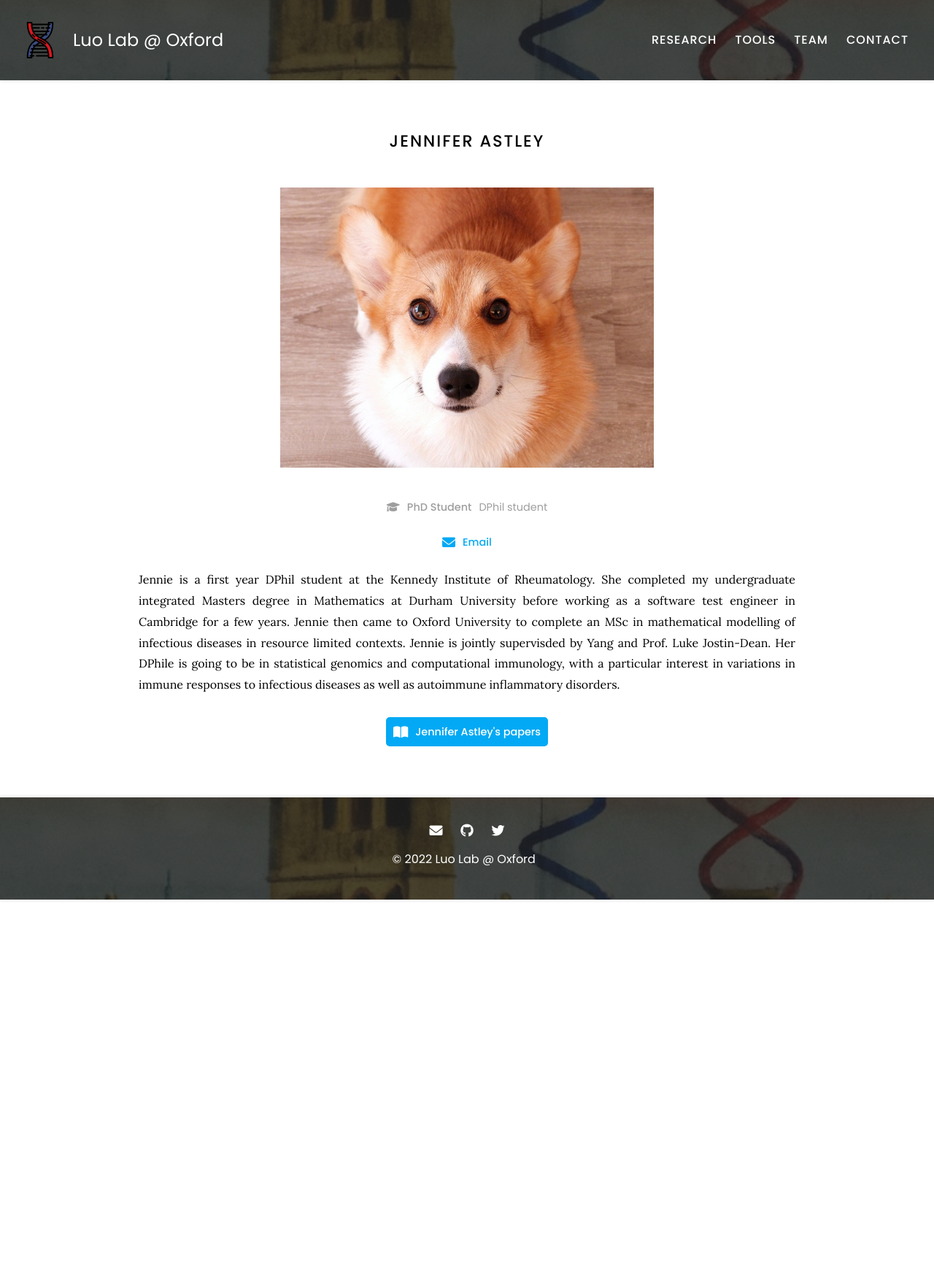
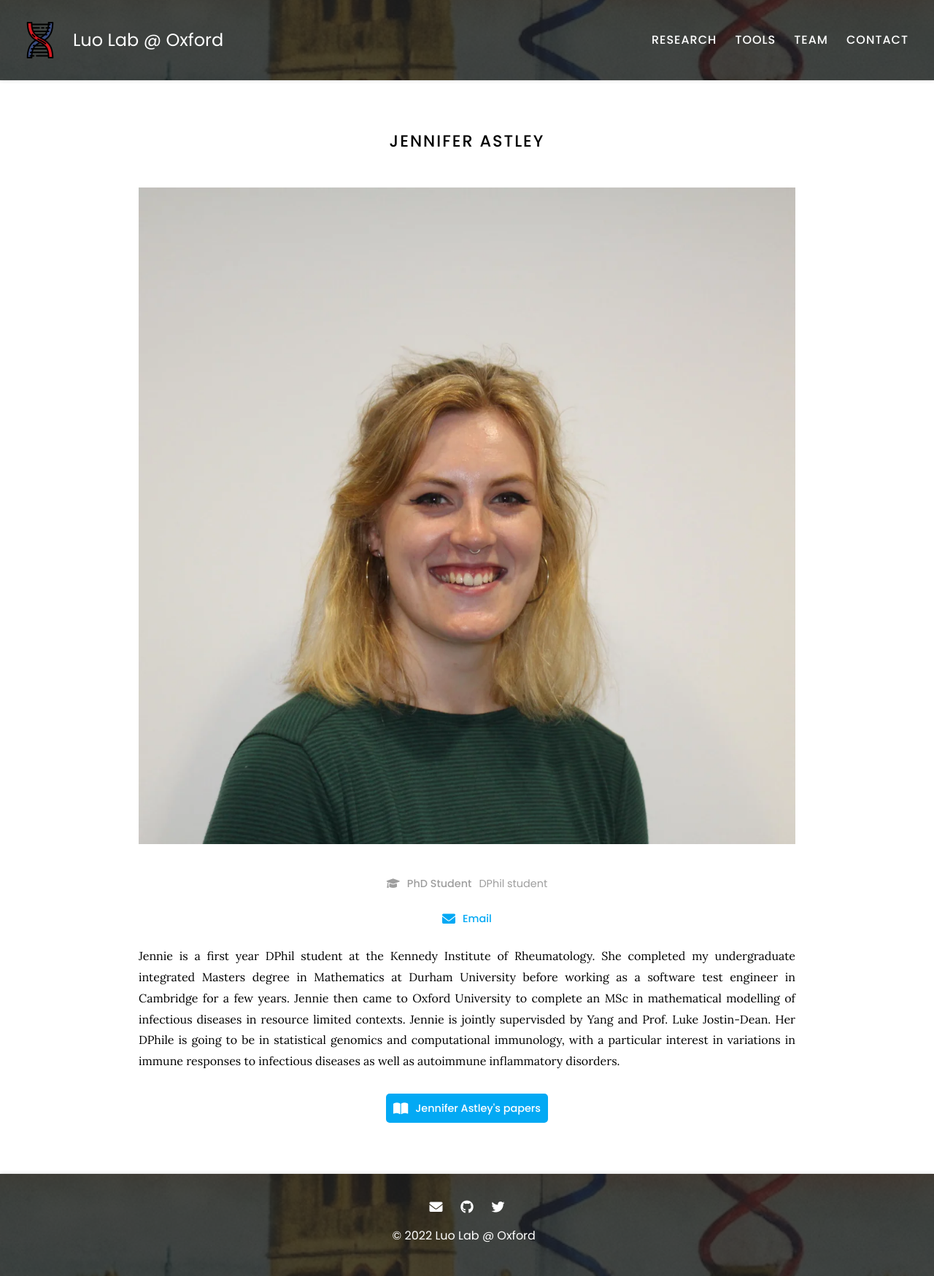
Before and after one commit to yang-luo-lab/yang-luo-lab.github.io, a Jekyll site: the page built from _members/jennifer-astley.md, in a window 1280 px wide. Shown: the whole page at 73% size. Built offline with Jekyll 4.4.1, drawn with Linux system fonts in a browser that asks for light colours; before the commit the page ends 1233 px from its top, so only the background shows below that.

Commit message:
update jennie profile pic

```diff
--- a/_members/jennifer-astley.md
+++ b/_members/jennifer-astley.md
@@ -1,6 +1,6 @@
 ---
 name: Jennifer Astley
-image: images/member.jpg
+image: images/JennieAstley.webp
 description: DPhil student
 role: phd
 group: alum
```
Also changed, not shown: images/JennieAstley.webp (added).
